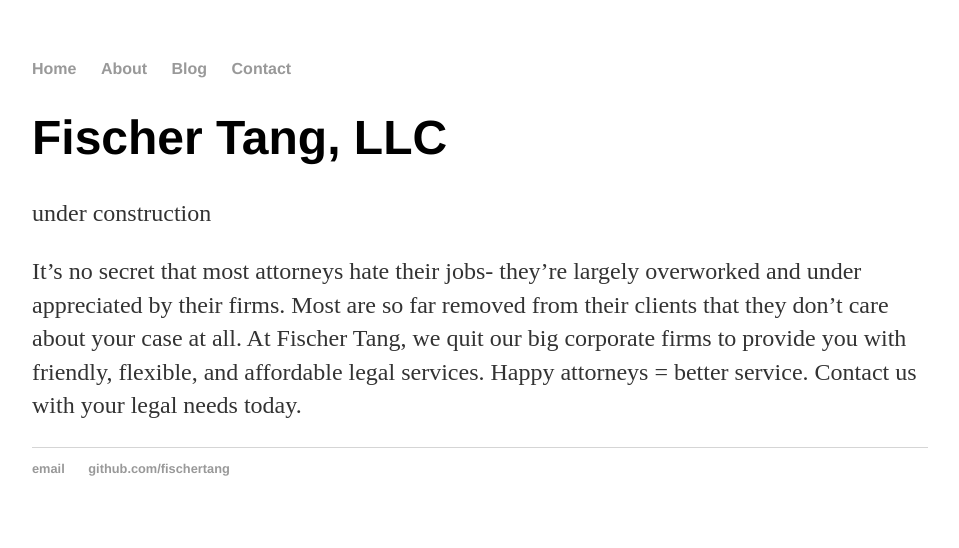
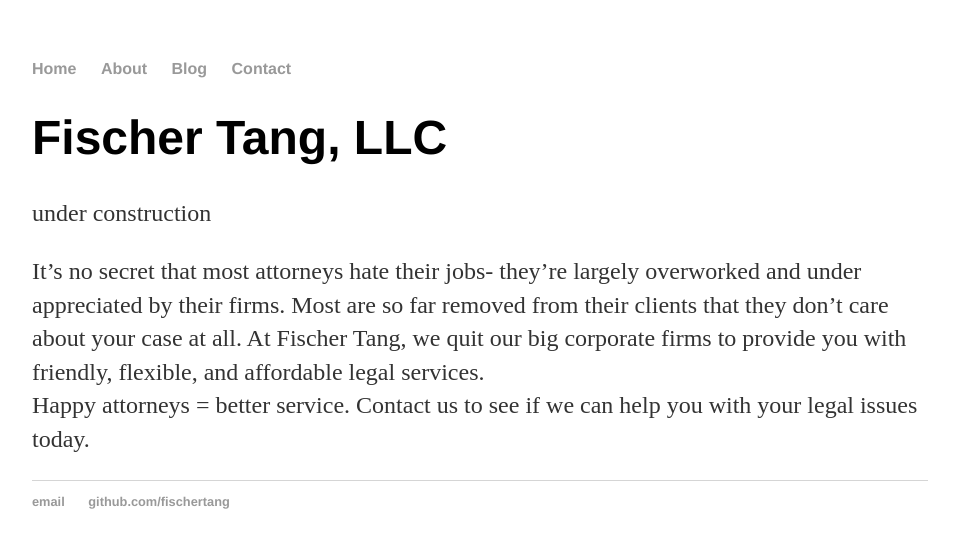
Before and after one commit to fischertang/fischertang.github.io, a Jekyll site: the page index.html, which Jekyll copies as it is, in a window 1280 px wide. Shown: the top 548 px of the page, without its empty margins (160-1119 px from the left). Built offline with Jekyll 4.4.1, drawn with Linux system fonts in a browser that asks for light colours.

Commit message:
Update index.html

```diff
--- a/index.html
+++ b/index.html
@@ -18,7 +18,8 @@
     		<div class="blurb">
         		<h1>Fischer Tang, LLC</h1>
 				<p> under construction </p>
-				<p>It’s no secret that most attorneys hate their jobs- they’re largely overworked and under appreciated by their firms. Most are so far removed from their clients that they don’t care about your case at all. At Fischer Tang, we quit our big corporate firms to provide you with  friendly, flexible, and affordable legal services. Happy attorneys = better service. Contact us with your legal needs today.</p>
+				<p>It’s no secret that most attorneys hate their jobs- they’re largely overworked and under appreciated by their firms. Most are so far removed from their clients that they don’t care about your case at all. At Fischer Tang, we quit our big corporate firms to provide you with  friendly, flexible, and affordable legal services.
+					<br>Happy attorneys = better service. Contact us to see if we can help you with your legal issues today.</p>
     		</div><!-- /.blurb -->
 		</div><!-- /.container -->
 		<footer>
```
